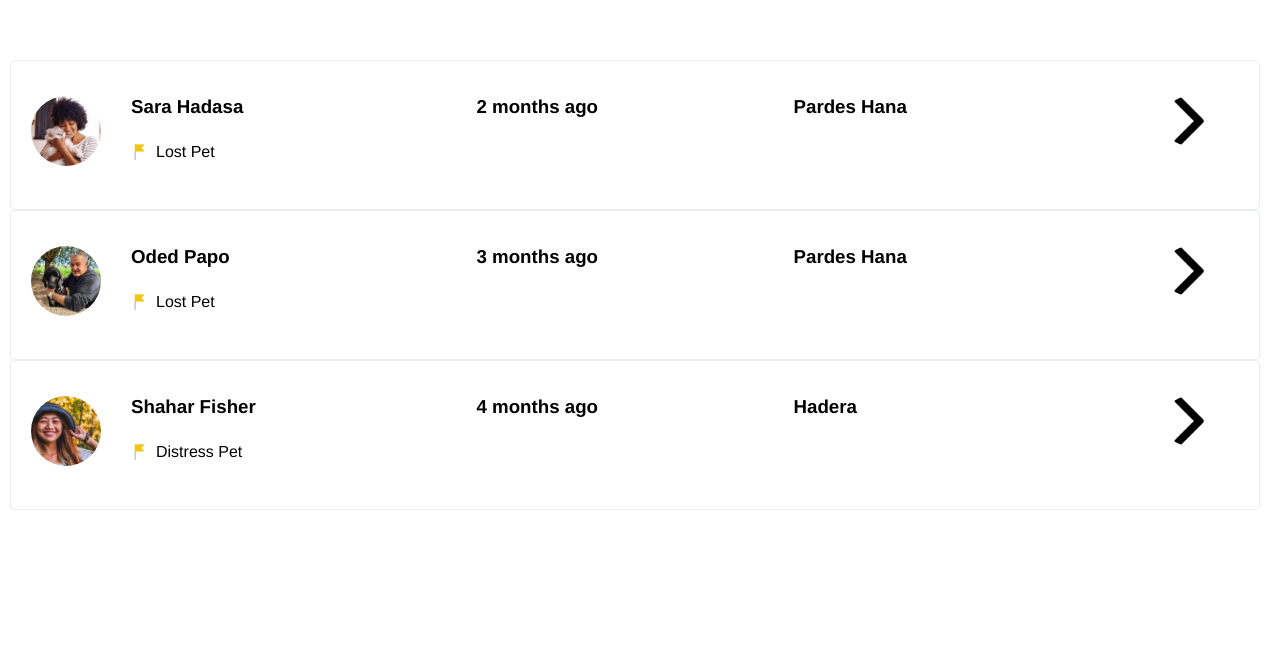
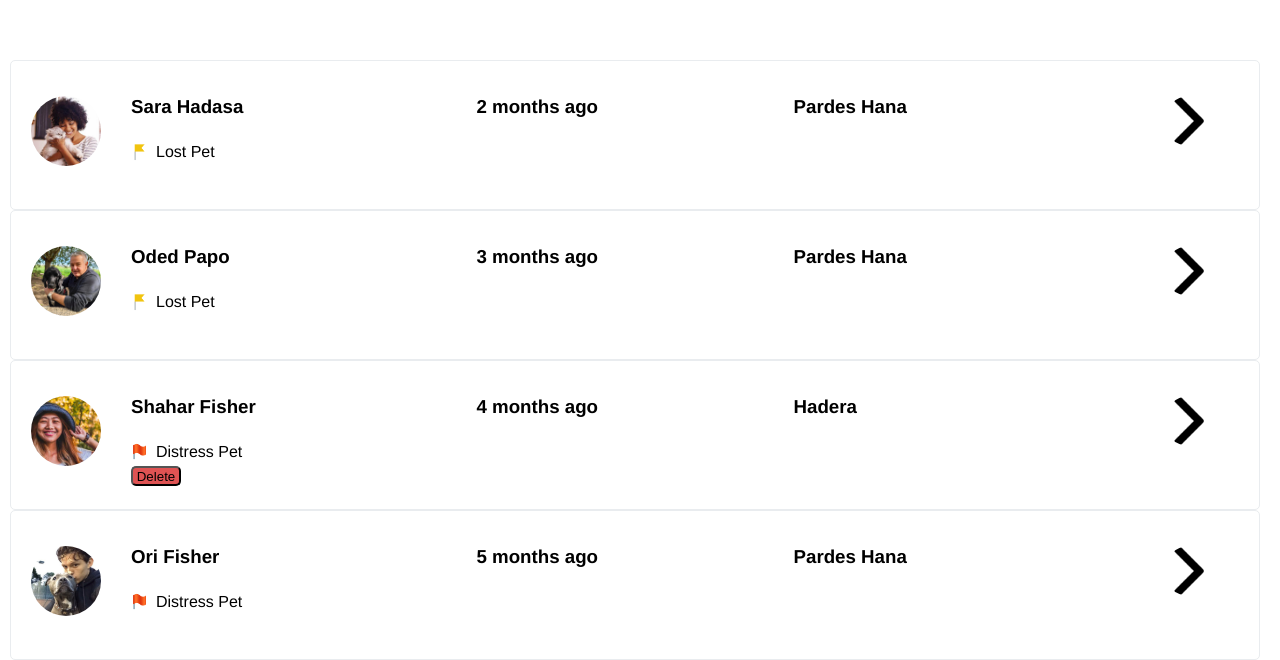
Before and after one commit to alon2004/project-web-alon-and-yotam, a plain HTML site: page index.html in a window 1280 px wide. Shown: the part 788-1448 px from the top of the page. Before the commit the page ends 1298 px from the top, so only its background shows below. Drawn offline with Linux system fonts and the light colour scheme; some packages are replaced by stand-ins of ours.

Commit message:
last update

```diff
--- a/css/style.css
+++ b/css/style.css
@@ -106,18 +106,13 @@ nav label.checkbtn {
     display: none;
 }
 
-nav section#userImge {
-    display: block;
+header nav section#userImge a img{
     width: 80px;
     height: 80px;
+    object-fit:cover;
     border-radius: 50%;
-    flex-shrink: 0;
-    background-image: url("../imges/user1.jpg");
-    background-size: contain;
-    background-repeat: no-repeat;
-    float: inline-end;
-    margin-right: 35px;
-    margin-top: 15px;
+    margin-right: 20px;
+    margin-top: 10px;
 }
 
 hr {
@@ -200,13 +195,30 @@ body section#ListReports section.report div.userName{
     margin-top: 25px;
     margin-left: 25px;
 }
-body section#ListReports section.report div.userName div.category{
+.delete{
+    width: 50px;
+    height: 20px;
+    margin-top: 5px;
+    background-color: rgb(223, 83, 83);
+    border-radius: 5px;
+}
+
+body section#ListReports section.report div.userName div.Ycategory{
     background-image: url('../imges/yellowFlag.png');
     background-size: contain;
     background-repeat: no-repeat;
     padding-left: 25px;
     margin-top: 25px;
 }
+
+body section#ListReports section.report div.userName div.Rcategory{
+    background-image: url('../imges/redFlag.png');
+    background-size: contain;
+    background-repeat: no-repeat;
+    padding-left: 25px;
+    margin-top: 25px;
+}
+
 body section#ListReports section.report div.location{
     margin-top: 25px;
     width: 200px;
@@ -253,9 +265,11 @@ body section#ListReports section.report section.user a{
     border-radius: 50%;
 }
 
+
+/* קשור למפה לחלונות מידע אחרי שלוחצים על האייקון */
 .gm-style-iw-d{
-    width: 100px;
-    height: 100px;
+    width: 125px;
+    height: 125px;
     justify-content: center;
     text-align: center;
 
--- a/data/data.json
+++ b/data/data.json
@@ -8,9 +8,8 @@
             "UpdateYear": "2024",
             "category": "Lost Pet",
             "userImage": "../imges/Owners/saraHadasa.jpg",
-            "lat": 32.475577192454615,
-            "lng": 34.97784888658044,
-            "id": ""
+            "address": "Derech Hanadiv 67-69 Pardes Hanna",
+            "userId": ""
         },
         {
             "userName": "Oded Papo",
@@ -20,9 +19,8 @@
             "UpdateYear": "2024",
             "category": "Lost Pet",
             "userImage": "../imges/Owners/OdedPapo.jpg",
-            "lat": 32.47671755491387,
-            "lng": 34.97566014884425,
-            "id": ""
+            "address": "Derech HaBanim 34, Pardes Hanna Karkur",
+            "userId": ""
         },
         {
             "userName": "Shahar Fisher",
@@ -32,9 +30,26 @@
             "UpdateYear": "2024",
             "category": "Distress Pet",
             "userImage": "../imges/Owners/shaharFisher.jpg",
-            "lat": 32.47540517593087,
-            "lng": 34.97615374211487,
-            "id": ""
+            "address": "snir 5, Hadera",
+            "userId": "1"
+        },
+        {
+            "userName": "Ori Fisher",
+            "city": "Pardes Hana",
+            "UpdateDay": "20",
+            "UpdateMonth": "01",
+            "UpdateYear": "2024",
+            "category": "Distress Pet",
+            "userImage": "../imges/Owners/ori.png",
+            "address": "Derech Hanadiv 78-82, Pardes Hanna Karkur",
+            "userId": ""
         }
-    ]
+    ],
+    "currentUser": {
+        "userName": "Shahar Fisher",
+        "city": "Pardes Hana",
+        "userImage": "../imges/Owners/shaharFisher.jpg",
+        "address": "Derech Hanadiv 78-82, Pardes Hanna Karkur",
+        "userId": "1"
+    }
 }
--- a/js/index.js
+++ b/js/index.js
@@ -13,7 +13,20 @@ window.onload = () => {
   fetch("../data/data.json")
     .then(response => response.json())
     .then(data => InitMarkerOnMap(data))
+
+  fetch("../data/data.json")
+    .then(response => response.json())
+    .then(data => CurrentUser(data))
+
+  addEventListener("click", (e) => {
+    if (e.target.classList.contains("delete")) {
+      deleteReport();
     }
+  });
+
+}
+
+// מפה
 
 let map;
 async function initMap() {
@@ -36,7 +49,11 @@ async function initMap() {
 
 function InitMarkerOnMap(data) {
   for (const report of data.Pets) {
-    const position = { lat: report.lat, lng: report.lng };
+    const geocoder = new google.maps.Geocoder();
+    const address = report.address;
+    let marker = new google.maps.Marker();
+    geocoder.geocode({ address: address }, (results, status) => {
+      if (status === "OK") {
         const iconMap =
         {
           path: "M-1.547 12l6.563-6.609-1.406-1.406-5.156 5.203-2.063-2.109-1.406 1.406zM0 0q2.906 0 4.945 2.039t2.039 4.945q0 1.453-0.727 3.328t-1.758 3.516-2.039 3.070-1.711 2.273l-0.75 0.797q-0.281-0.328-0.75-0.867t-1.688-2.156-2.133-3.141-1.664-3.445-0.75-3.375q0-2.906 2.039-4.945t4.945-2.039z",
@@ -47,20 +64,38 @@ function InitMarkerOnMap(data) {
           scale: 2
 
         };
-    const marker = new google.maps.Marker({
-      position: position,
+        marker = new google.maps.Marker({
+          position: results[0].geometry.location,
           map: map,
           title: report.userName,
           icon: iconMap,
-      Animation: google.maps.Animation.DROP
+          Animation: google.maps.Animation.DROP,
         });
-    const infoWindow = new google.maps.InfoWindow({
+        let infoWindow = new google.maps.InfoWindow;
+        if (`${data.currentUser.userId}` === `${report.userId}`) {
+          infoWindow = new google.maps.InfoWindow({
+            content: `<a href=${report.id}><img src="${report.userImage}" alt="UserImage" class="roundImg"></a> <h3>${report.category}</h3> <button class="delete">Delete</button>`
+          });
+        }
+        else {
+          infoWindow = new google.maps.InfoWindow({
             content: `<a href=${report.id}><img src="${report.userImage}" alt="UserImage" class="roundImg"></a> <h3>${report.category}</h3>`
           });
+        }
         marker.addListener("click", () => {
           infoWindow.open(map, marker);
         });
+
       }
+      else {
+        alert("Geocode was not successful for the following reason: " + status);
+      }
+    });
+  }
+}
+
+
+  //סוף מפה
 
 function checkCategory(category) {
   if (category === "Lost Pet") {
@@ -70,8 +105,16 @@ function InitMarkerOnMap(data) {
     return "red";
   }
 }
+
+function CurrentUser(data) {
+  let user = document.getElementById("userImge");
+  let a = document.createElement("a");
+  a.href = "#";
+  let img = document.createElement("img");
+  img = `<img src="${data.currentUser.userImage}" alt="userImage id="${data.currentUser.id}">`;
+  a.innerHTML += img;
+  user.appendChild(a);
 }
-
 
 
 function initList(data) {
@@ -92,7 +135,7 @@ function initList(data) {
     let UserName = `<h3>${report.userName}</h3>`;
     divUserName.innerHTML += UserName;
     let divCategory = document.createElement("div");
-    divCategory.classList.add("category");
+    divCategory.classList.add(witchCategory(report.category));
     let reportCategory = `<p>${report.category}</p>`;
     divCategory.innerHTML += reportCategory;
     divUserName.appendChild(divCategory);
@@ -111,11 +154,26 @@ function initList(data) {
     let reportLastUpdate = LastUpdat(report.UpdateDay, report.UpdateMonth, report.UpdateYear);
     let lastUpdate = `<h3>${reportLastUpdate}</h3>`;
     divLastUpdate.innerHTML += lastUpdate;
+    if (data.currentUser.userId === report.userId) {
+      let buttonDelete = document.createElement("button");
+      buttonDelete.classList.add("delete");
+      buttonDelete.innerHTML = "Delete";
+      divUserName.appendChild(buttonDelete);
+    }
     section.appendChild(sectionUser);
     section.appendChild(divLastUpdate);
     section.appendChild(divLocation);
     section.appendChild(aArrowIcon);
     ul.appendChild(section);
+  }
+}
+
+function witchCategory(category) {
+  if (category === "Lost Pet") {
+    return "Ycategory";
+  }
+  if (category === "Distress Pet") {
+    return "Rcategory";
   }
 }
 
@@ -136,3 +194,7 @@ function LastUpdat(day, month, year) {
   }
   return lastUpdate;
 }
+
+function deleteReport() {
+  console.log("deleted report");
+}
```
Also changed, not shown: index.html (+1 -0 lines), imges/Owners/ori.png (added), imges/aaa.jpeg (deleted), imges/disPaw.jpeg (deleted), imges/redFlag.png (added), imges/yellowpaw.png (deleted). Lines whose indentation alone changed are shown as unchanged.
